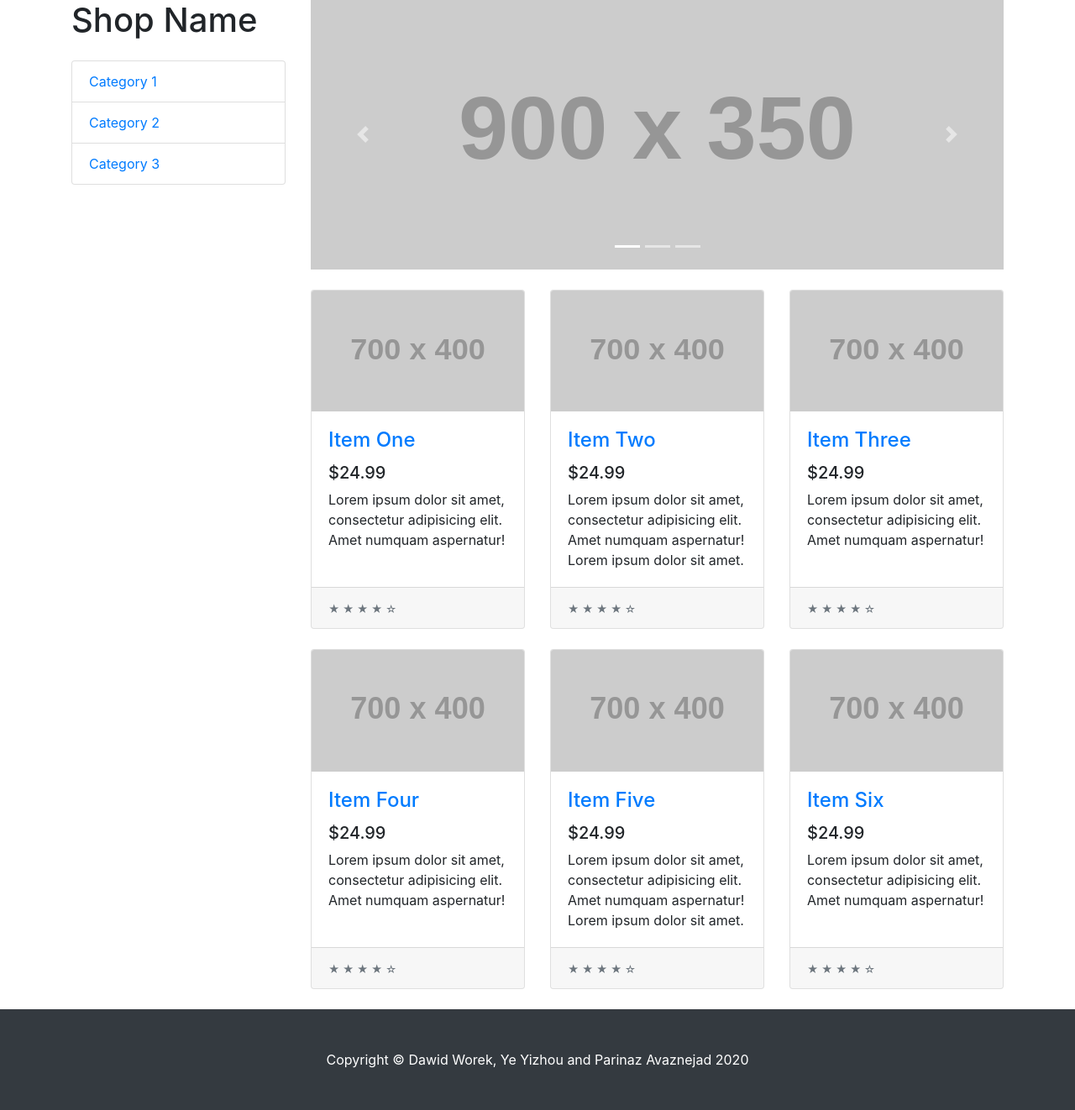
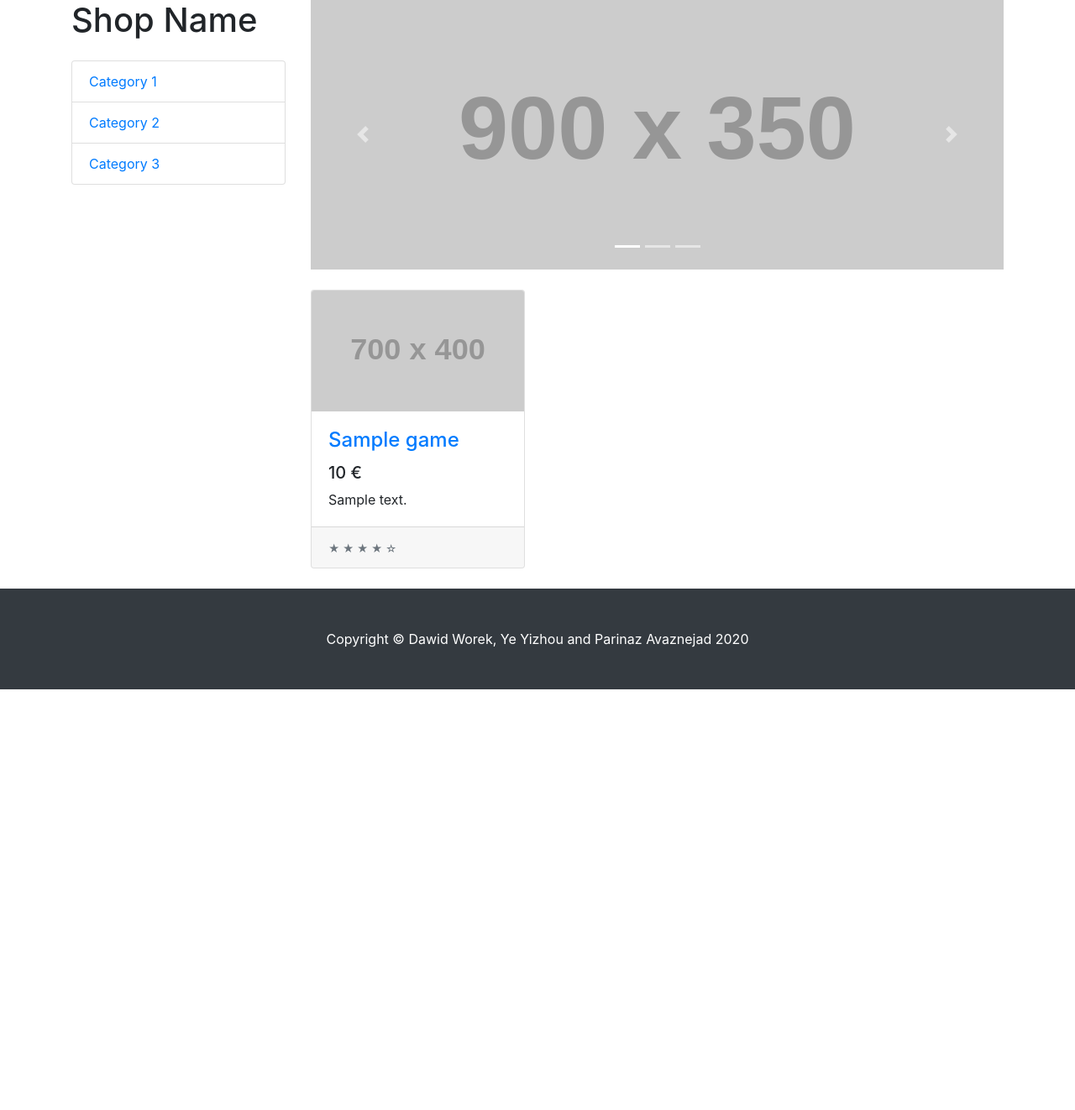
Before and after one commit to YizhouCodes/Web-Game-Store, a Django app: template store/templates/index.html in a window 1280 px wide. Shown: the part 80-1402 px from the top of the page at 84% size. After the commit the page ends 901 px from the top, so only its background shows below. Run offline with Django 3.2, Linux system fonts and the light colour scheme; the template is opened without the code that fills it: most values are stand-ins (such as "Sample title", 1, 10 or a date in 2020); grey boxes labelled with a size stand in for pictures from a placeholder-image service; some libraries are stand-ins or nearby versions.

Commit message:
Games on the homepage are now fetched from the database

```diff
--- a/store/templates/index.html
+++ b/store/templates/index.html
@@ -57,15 +57,17 @@
 
         <div class="row">
 
+          {% for game in games %}
+
           <div class="col-lg-4 col-md-6 mb-4">
             <div class="card h-100">
               <a href="#"><img class="card-img-top" src="http://placehold.it/700x400" alt=""></a>
               <div class="card-body">
                 <h4 class="card-title">
-                  <a href="#">Item One</a>
+                  <a href="#">{{ game.title }}</a>
                 </h4>
-                <h5>$24.99</h5>
-                <p class="card-text">Lorem ipsum dolor sit amet, consectetur adipisicing elit. Amet numquam aspernatur!</p>
+                <h5>{{ game.price }} €</h5>
+                <p class="card-text">{{ game.description }}</p>
               </div>
               <div class="card-footer">
                 <small class="text-muted">&#9733; &#9733; &#9733; &#9733; &#9734;</small>
@@ -73,85 +75,7 @@
             </div>
           </div>
 
-          <div class="col-lg-4 col-md-6 mb-4">
-            <div class="card h-100">
-              <a href="#"><img class="card-img-top" src="http://placehold.it/700x400" alt=""></a>
-              <div class="card-body">
-                <h4 class="card-title">
-                  <a href="#">Item Two</a>
-                </h4>
-                <h5>$24.99</h5>
-                <p class="card-text">Lorem ipsum dolor sit amet, consectetur adipisicing elit. Amet numquam aspernatur! Lorem ipsum dolor sit amet.</p>
-              </div>
-              <div class="card-footer">
-                <small class="text-muted">&#9733; &#9733; &#9733; &#9733; &#9734;</small>
-              </div>
-            </div>
-          </div>
-
-          <div class="col-lg-4 col-md-6 mb-4">
-            <div class="card h-100">
-              <a href="#"><img class="card-img-top" src="http://placehold.it/700x400" alt=""></a>
-              <div class="card-body">
-                <h4 class="card-title">
-                  <a href="#">Item Three</a>
-                </h4>
-                <h5>$24.99</h5>
-                <p class="card-text">Lorem ipsum dolor sit amet, consectetur adipisicing elit. Amet numquam aspernatur!</p>
-              </div>
-              <div class="card-footer">
-                <small class="text-muted">&#9733; &#9733; &#9733; &#9733; &#9734;</small>
-              </div>
-            </div>
-          </div>
-
-          <div class="col-lg-4 col-md-6 mb-4">
-            <div class="card h-100">
-              <a href="#"><img class="card-img-top" src="http://placehold.it/700x400" alt=""></a>
-              <div class="card-body">
-                <h4 class="card-title">
-                  <a href="#">Item Four</a>
-                </h4>
-                <h5>$24.99</h5>
-                <p class="card-text">Lorem ipsum dolor sit amet, consectetur adipisicing elit. Amet numquam aspernatur!</p>
-              </div>
-              <div class="card-footer">
-                <small class="text-muted">&#9733; &#9733; &#9733; &#9733; &#9734;</small>
-              </div>
-            </div>
-          </div>
-
-          <div class="col-lg-4 col-md-6 mb-4">
-            <div class="card h-100">
-              <a href="#"><img class="card-img-top" src="http://placehold.it/700x400" alt=""></a>
-              <div class="card-body">
-                <h4 class="card-title">
-                  <a href="#">Item Five</a>
-                </h4>
-                <h5>$24.99</h5>
-                <p class="card-text">Lorem ipsum dolor sit amet, consectetur adipisicing elit. Amet numquam aspernatur! Lorem ipsum dolor sit amet.</p>
-              </div>
-              <div class="card-footer">
-                <small class="text-muted">&#9733; &#9733; &#9733; &#9733; &#9734;</small>
-              </div>
-            </div>
-          </div>
-
-          <div class="col-lg-4 col-md-6 mb-4">
-            <div class="card h-100">
-              <a href="#"><img class="card-img-top" src="http://placehold.it/700x400" alt=""></a>
-              <div class="card-body">
-                <h4 class="card-title">
-                  <a href="#">Item Six</a>
-                </h4>
-                <h5>$24.99</h5>
-                <p class="card-text">Lorem ipsum dolor sit amet, consectetur adipisicing elit. Amet numquam aspernatur!</p>
-              </div>
-              <div class="card-footer">
-                <small class="text-muted">&#9733; &#9733; &#9733; &#9733; &#9734;</small>
-              </div>
-            </div>
-          </div>
+          {% endfor %}
 
         </div>
         <!-- /.row -->
--- a/store/views.py
+++ b/store/views.py
@@ -51,7 +51,9 @@ def edit_profile(request):
             return HttpResponse(json.dumps({"success": False}))
 
 def index(request):
-    return render(request, 'index.html', {})
+    games = Game.objects.all()
+    context = {'games': games}
+    return render(request, 'index.html', context)
 
 def page_logout(request):
     if request.method == "POST":
```
